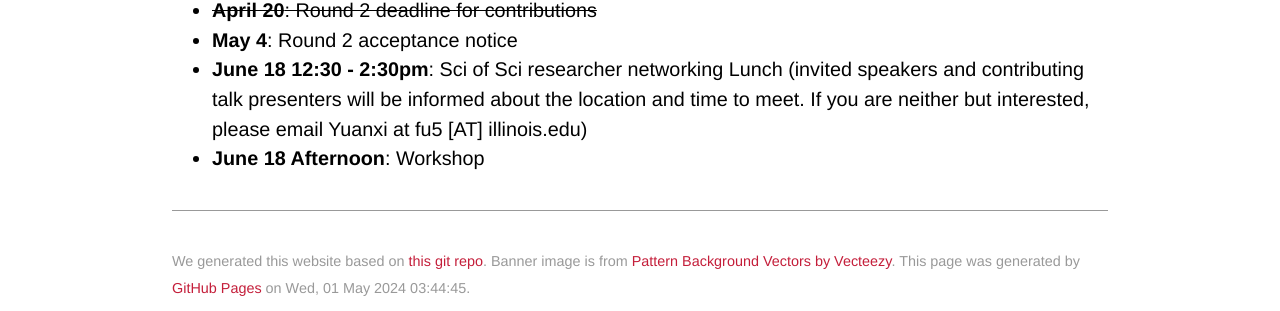
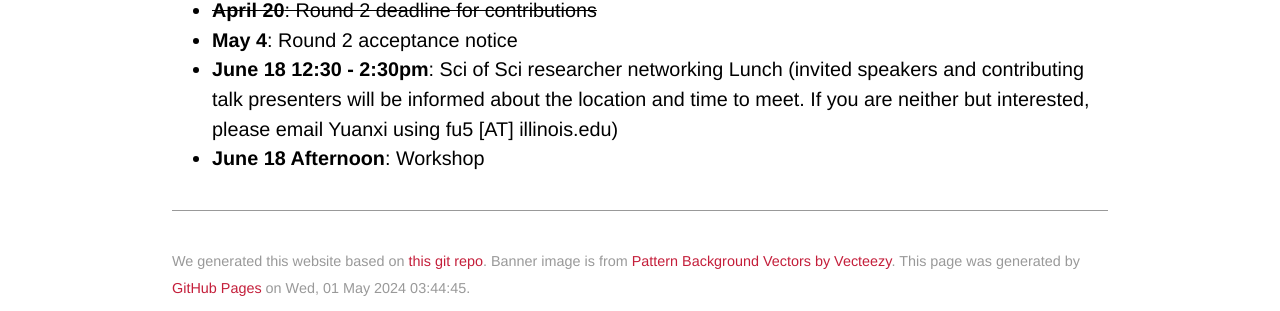
Before and after one commit to netscisci/netscisci.github.io, a Jekyll site: the page built from index.md, in a window 1280 px wide. Shown: the part 2014-2325 px from the top of the page. Built offline with Jekyll 4.4.1, drawn with Linux system fonts in a browser that asks for light colours; some web fonts are replaced; our own code applies the rules of GitHub Pages for plain Markdown files.

Commit message:
Update index.md

```diff
--- a/index.md
+++ b/index.md
@@ -27,5 +27,5 @@ The success of these workshops is attributed to the continued interest and engag
 - ~~**April 8**: [Early bird registration](https://netsci2024.com/en/participate/registration) for NetSci~~
 - ~~**April 20**: Round 2 deadline for contributions~~
 - **May 4**: Round 2 acceptance notice
-- **June 18 12:30 - 2:30pm**: Sci of Sci researcher networking Lunch (invited speakers and contributing talk presenters will be informed about the location and time to meet. If you are neither but interested, please email Yuanxi at fu5 [AT] illinois.edu)
+- **June 18 12:30 - 2:30pm**: Sci of Sci researcher networking Lunch (invited speakers and contributing talk presenters will be informed about the location and time to meet. If you are neither but interested, please email Yuanxi using fu5 [AT] illinois.edu)
 - **June 18 Afternoon**: Workshop
```
